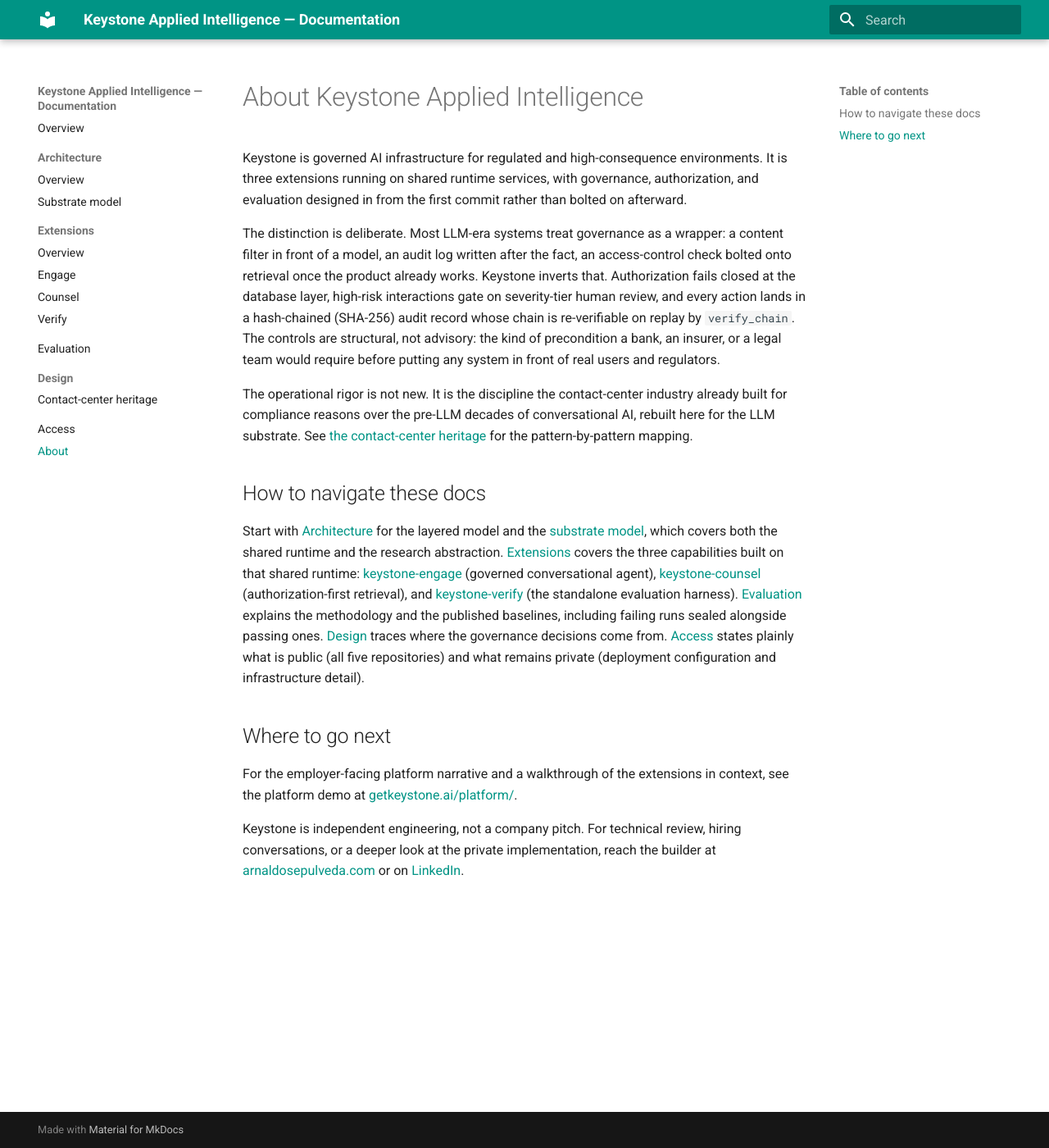
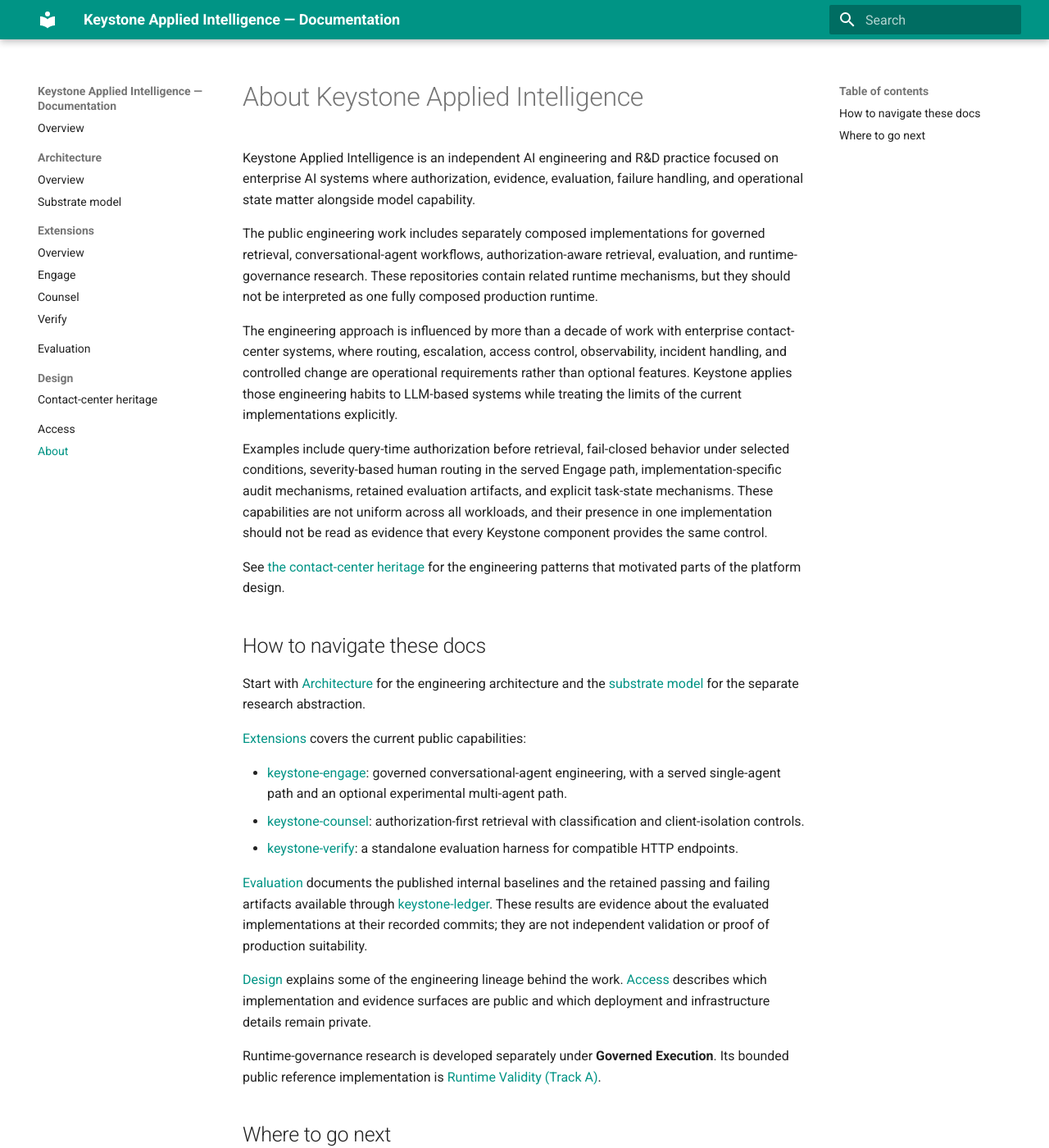
Before and after one commit to getkeystone/keystone-platform-docs, an MkDocs documentation site: the page built from docs/about.md, in a window 1280 px wide and 1400 px high. Shown: the whole window at 82% size. Built offline with MkDocs 1.6.1 and Material for MkDocs 9.7.7, drawn with Linux system fonts in a browser that asks for light colours; some of the changed text lies outside the part shown.

Commit message:
docs: bound about-page platform claims

```diff
--- a/docs/about.md
+++ b/docs/about.md
@@ -1,50 +1,69 @@
 # About Keystone Applied Intelligence
 
-Keystone is governed AI infrastructure for regulated and high-consequence
-environments. It is three extensions running on shared runtime services, with
-governance, authorization, and evaluation designed in from the first commit
-rather than bolted on afterward.
+Keystone Applied Intelligence is an independent AI engineering and R&D practice
+focused on enterprise AI systems where authorization, evidence, evaluation,
+failure handling, and operational state matter alongside model capability.
 
-The distinction is deliberate. Most LLM-era systems treat governance as a
-wrapper: a content filter in front of a model, an audit log written after the
-fact, an access-control check bolted onto retrieval once the product already
-works. Keystone inverts that. Authorization fails closed at the database layer,
-high-risk interactions gate on severity-tier human review, and every action
-lands in a hash-chained (SHA-256) audit record whose chain is re-verifiable on
-replay by `verify_chain`. The controls
-are structural, not advisory: the kind of precondition a bank, an insurer, or a
-legal team would require before putting any system in front of real users and
-regulators.
+The public engineering work includes separately composed implementations for
+governed retrieval, conversational-agent workflows, authorization-aware
+retrieval, evaluation, and runtime-governance research. These repositories
+contain related runtime mechanisms, but they should not be interpreted as one
+fully composed production runtime.
 
-The operational rigor is not new. It is the discipline the contact-center
-industry already built for compliance reasons over the pre-LLM decades of
-conversational AI, rebuilt here for the LLM substrate. See
-[the contact-center heritage](design/heritage.md) for the pattern-by-pattern
-mapping.
+The engineering approach is influenced by more than a decade of work with
+enterprise contact-center systems, where routing, escalation, access control,
+observability, incident handling, and controlled change are operational
+requirements rather than optional features. Keystone applies those engineering
+habits to LLM-based systems while treating the limits of the current
+implementations explicitly.
+
+Examples include query-time authorization before retrieval, fail-closed behavior
+under selected conditions, severity-based human routing in the served Engage
+path, implementation-specific audit mechanisms, retained evaluation artifacts,
+and explicit task-state mechanisms. These capabilities are not uniform across
+all workloads, and their presence in one implementation should not be read as
+evidence that every Keystone component provides the same control.
+
+See [the contact-center heritage](design/heritage.md) for the engineering
+patterns that motivated parts of the platform design.
 
 ## How to navigate these docs
 
-Start with [Architecture](architecture/index.md) for the layered model and the
-[substrate model](architecture/substrate.md), which covers both the shared
-runtime and the research abstraction.
-[Extensions](extensions/index.md) covers the three capabilities built on that
-shared runtime: [keystone-engage](extensions/engage.md) (governed conversational
-agent), [keystone-counsel](extensions/counsel.md) (authorization-first
-retrieval), and [keystone-verify](extensions/verify.md) (the standalone
-evaluation harness). [Evaluation](evaluation/index.md) explains the
-methodology and the published baselines, including failing runs sealed
-alongside passing ones. [Design](design/heritage.md) traces where the
-governance decisions come from. [Access](access.md) states plainly what is
-public (all five repositories) and what remains private (deployment
-configuration and infrastructure detail).
+Start with [Architecture](architecture/index.md) for the engineering architecture
+and the [substrate model](architecture/substrate.md) for the separate research
+abstraction.
+
+[Extensions](extensions/index.md) covers the current public capabilities:
+
+- [keystone-engage](extensions/engage.md): governed conversational-agent
+  engineering, with a served single-agent path and an optional experimental
+  multi-agent path.
+- [keystone-counsel](extensions/counsel.md): authorization-first retrieval with
+  classification and client-isolation controls.
+- [keystone-verify](extensions/verify.md): a standalone evaluation harness for
+  compatible HTTP endpoints.
+
+[Evaluation](evaluation/index.md) documents the published internal baselines and
+the retained passing and failing artifacts available through
+[keystone-ledger](https://github.com/getkeystone/keystone-ledger). These results
+are evidence about the evaluated implementations at their recorded commits; they
+are not independent validation or proof of production suitability.
+
+[Design](design/heritage.md) explains some of the engineering lineage behind the
+work. [Access](access.md) describes which implementation and evidence surfaces
+are public and which deployment and infrastructure details remain private.
+
+Runtime-governance research is developed separately under **Governed
+Execution**. Its bounded public reference implementation is
+[Runtime Validity (Track A)](https://github.com/getkeystone/runtime-validity).
 
 ## Where to go next
 
-For the employer-facing platform narrative and a walkthrough of the extensions
-in context, see the platform demo at
+For the employer-facing engineering narrative and a walkthrough of the current
+platform work, see
 [getkeystone.ai/platform/](https://getkeystone.ai/platform/).
 
-Keystone is independent engineering, not a company pitch. For technical review,
-hiring conversations, or a deeper look at the private implementation, reach the
-builder at [arnaldosepulveda.com](https://arnaldosepulveda.com) or on
+Keystone is independent engineering and research work. For technical review or
+hiring conversations, see
+[arnaldosepulveda.com](https://arnaldosepulveda.com) or
 [LinkedIn](https://linkedin.com/in/arnaldosepulveda).
```
